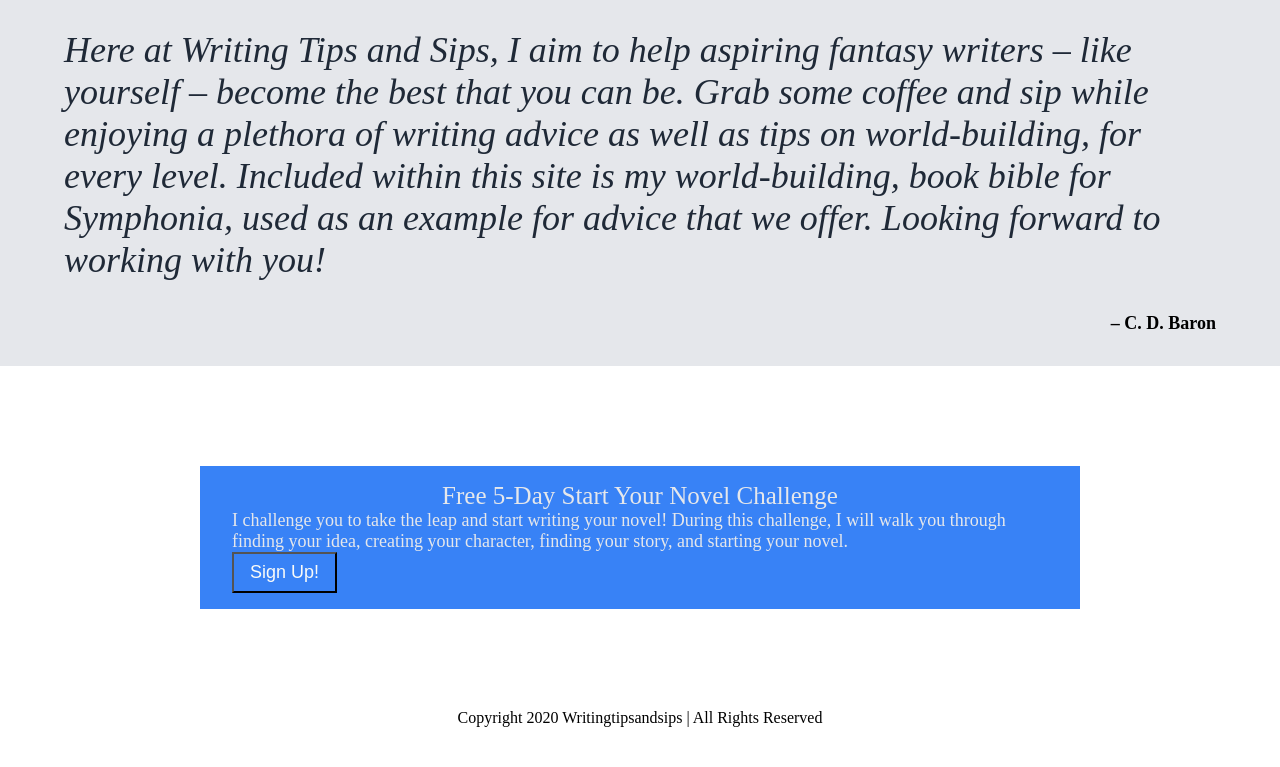
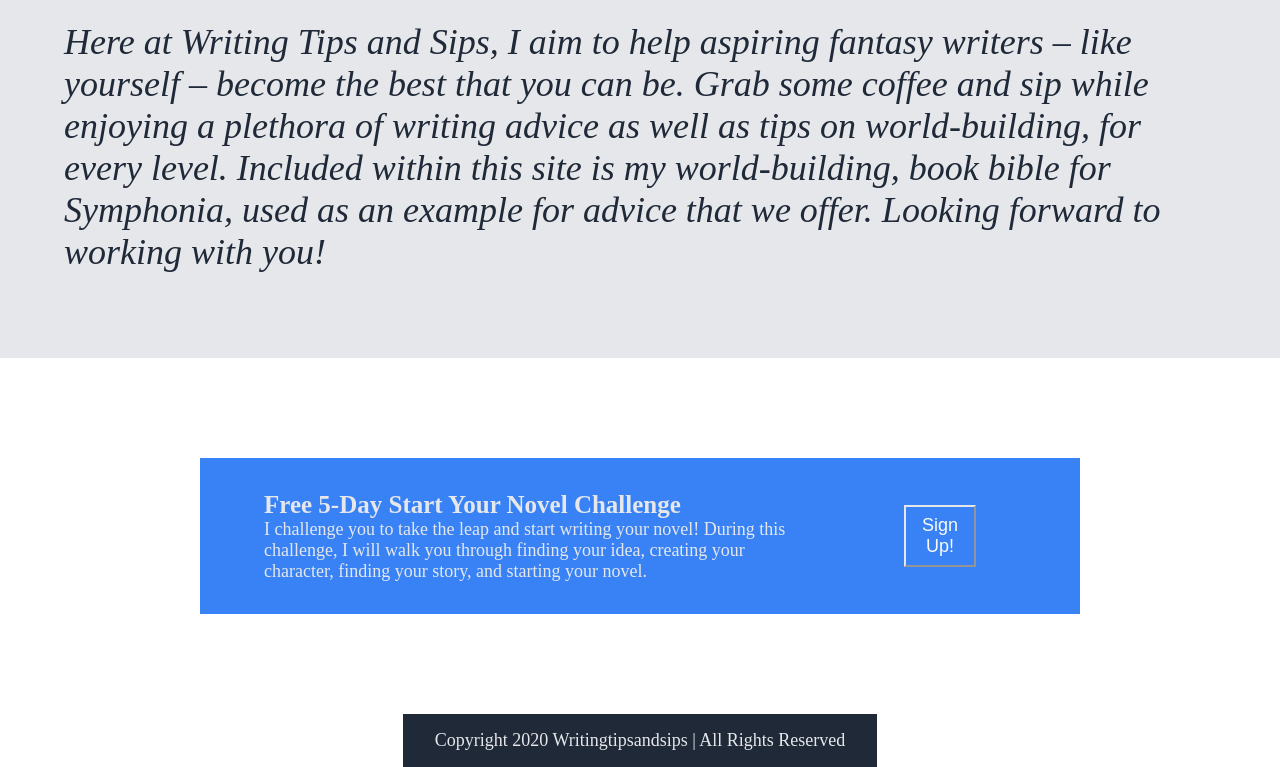
Before and after one commit to Kawasakininja17/Landing-Page-Project, a plain HTML site: page index.html in a window 1280 px wide. Shown: the part 960-1727 px from the top of the page. Before the commit the page ends 1687 px from the top, so only its background shows below. Drawn offline with Linux system fonts and the light colour scheme.

Commit message:
Fix three Divs into proper placement

```diff
--- a/index.html
+++ b/index.html
@@ -68,10 +68,14 @@
 </div>
 
 <div class="CTA">
-    <div class="title">Free 5-Day Start Your Novel Challenge</div>
+    <div class="ctaleft">
+    <div class="title"><strong>Free 5-Day Start Your Novel Challenge</strong></div>
     <div class="copy">I challenge you to take the leap and start writing your novel!
         During this challenge, I will walk you through finding your idea, creating your character, finding your story, and starting your novel.</div>
-    <button>Sign Up!</button>
+        </div>
+        <div class="ctaright">
+    <button class="inverted">Sign Up!</button>
+    </div>
 </div>
 
 </div>
--- a/style.css
+++ b/style.css
@@ -1,26 +1,20 @@
 body {
     height: 100pv;
-    margin: 0px;
+    margin: 0em;
     display: flex;
     flex-direction: column;
     align-items: center;
     justify-content: space-between;
 }
 
-.content {
+.Header {
     flex: 1;
-    display: flex;
-    align-items: center;
-    justify-content: center;
-    flex-direction: column;
-}
-
-.Header {
   background-color: #1F2937;
-  padding: 8px 16px;
+  padding: 4px 8px;
+  gap: 10px;
   display: flex;
   align-items: center;
-  justify-content: space-between;
+  justify-content: space-around;
 }
 
 a {
@@ -39,6 +33,7 @@ ul {
 }
 
 .Hero {
+    flex: 1;
     background-color: #1F2937;
     padding: 16px 32px;
     display: flex;
@@ -51,7 +46,6 @@ button {
     color: #F9FAF8;
     padding: 8px 16px;
     font-size: 18px;
-    align-self: flex-start;
 }
 
 h1 {
@@ -75,6 +69,7 @@ h1 {
 }
 
 .Informational {
+    flex: 1;
     color: #1F2937;
     padding: 16x 32px;
     display: flex;
@@ -131,7 +126,6 @@ h2 {
     padding: 16px 32px;
     color: #E5E7EB;
     display: flex;
-    flex-direction: column;
     align-items: center;
     justify-content: center;
 }
@@ -143,3 +137,33 @@ h2 {
 .title {
     font-size: 25px
 }
+
+.ctaleft {
+    padding: 16px 32px;
+}
+
+.ctaright {
+    padding: 16px 32px;
+}
+
+.inverted {
+    flex: 1;
+    border-color: #E5E7EB;
+    margin-top: 15px;
+    margin-bottom: 15px;
+    margin-left: 40px;
+    margin-right: 40px;
+}
+
+.Footer {
+    flex: 1;
+    margin: 0em;
+    padding: 16px 32px;
+    background-color: #1F2937;
+
+}
+
+.content {
+    color: #E5E7EB;
+    font-size: 18px;
+}
```
